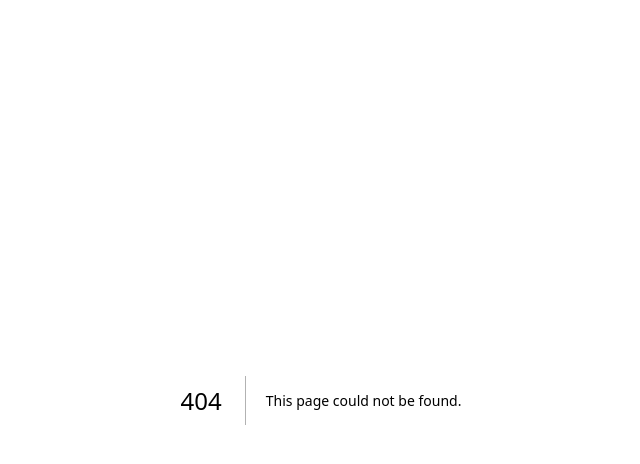
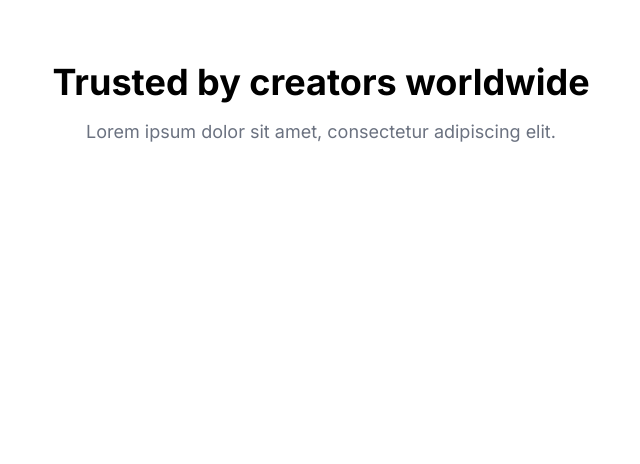
Before and after one commit to Mangb0/cyh-livable-next, a Next.js app: page /a in a window 1280 px wide. Before the commit this address had no page. Shown: the top 464 px of the page, without its empty margins (319-959 px from the left). Built offline with nearby package versions, Linux system fonts and the light colour scheme.

Commit message:
a 페이지 추가

```diff
--- /dev/null
+++ b/src/app/a/page.tsx
@@ -0,0 +1,12 @@
+export default function PageA() {
+  return (
+    <div className="flex flex-col">
+      <div className="flex flex-col justify-center items-center h-52 gap-4">
+        <p className="text-4xl font-bold">Trusted by creators worldwide</p>
+        <p className="text-lg text-gray-500">
+          Lorem ipsum dolor sit amet, consectetur adipiscing elit.
+        </p>
+      </div>
+    </div>
+  )
+}
```
